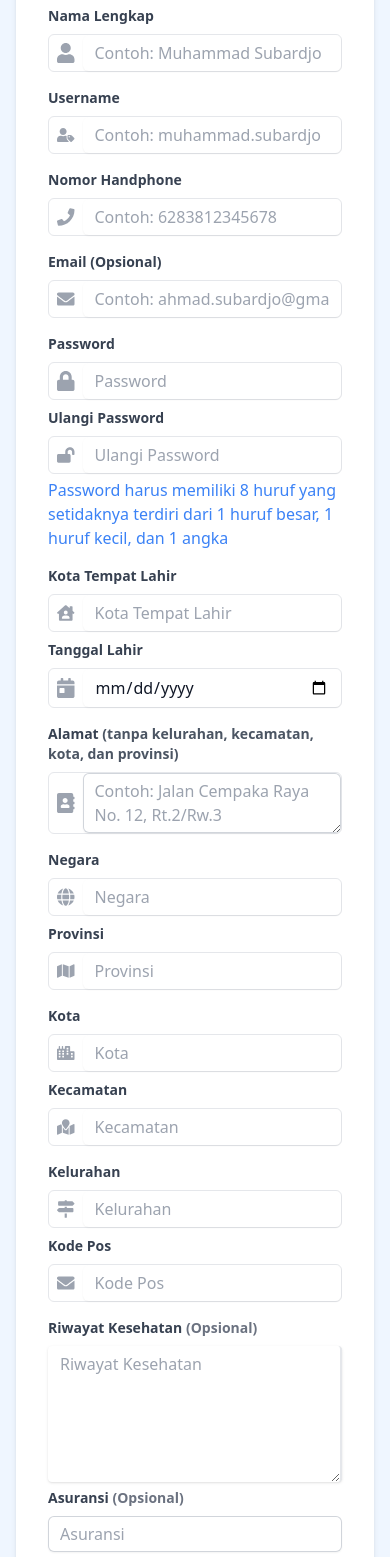
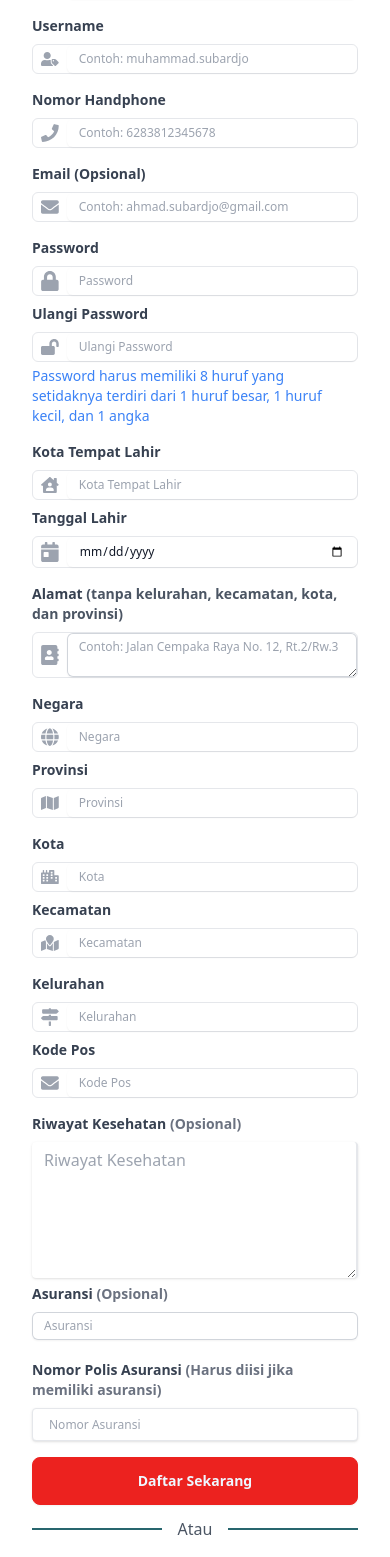
Before and after one commit to ok-koas/client, a React (Vite) app: page /register in a window 390 px wide. Shown: the part 246-1803 px from the top of the page. Built offline with nearby package versions, Linux system fonts and the light colour scheme; no server answers.

Commit message:
prettify some stuff

```diff
--- a/src/components/DoubleRegisterButton.jsx
+++ b/src/components/DoubleRegisterButton.jsx
@@ -3,14 +3,15 @@ import React from "react";
 const DoubleRegisterButton = () => {
 	return (
 		<div className="mt-6 md:join">
+
 			<button
-				className="btn btn-primary border-primary join-item  mb-3 md:mb-0 rounded-full md:rounded-full "
+				className="btn btn-primary join-item  mb-3 md:mb-0 rounded-full md:rounded-full "
 				type="button"
 			>
 				Daftar Sebagai Pasien
 			</button>
 			<button
-				className="btn btn-ghost border-primary join-item rounded-full md:rounded-full"
+				className="btn btn-ghost join-item rounded-full md:rounded-full"
 				type="button"
 			>
 				Daftar Sebagai Dokter
--- a/src/pages/guest/Register.jsx
+++ b/src/pages/guest/Register.jsx
@@ -72,9 +72,9 @@ const Register = () => {
 
 	return (
 		<>
-			<div className="container mx-auto px-4 pb-10 pt-5 ">
+			<div className="container mx-auto sm:px-4 md:pb-10 md:pt-5 ">
 				<div className="bg-white shadow-md rounded-lg p-8 max-w-2xl mx-auto">
-					<h2 className="text-3xl font-bold mb-6 text-center">
+					<h2 className="text-xl md:text-3xl font-bold mb-6 text-center">
 						Registrasi Pengguna
 					</h2>
 					<form onSubmit={validateForm}>
@@ -92,7 +92,7 @@ const Register = () => {
 										name="full_name"
 										type="text"
 										id="namaLengkap"
-										className="block px-3 w-full rounded-md border-0 py-1.5 text-gray-900 shadow-sm ring-0 ring-inset ring-gray-300 placeholder:text-gray-400 focus:ring-2 focus:ring-inset focus:ring-indigo-600 sm:text-sm sm:leading-6"
+										className="block px-3 w-full rounded-md border-0 py-1.5 text-gray-900 shadow-sm ring-0 ring-inset ring-gray-300 placeholder:text-gray-400 focus:ring-2 focus:ring-inset focus:ring-indigo-600 sm:text-sm sm:leading-6  text-xs"
 										placeholder="Contoh: Muhammad Subardjo"
 										required
 									/>
@@ -114,7 +114,7 @@ const Register = () => {
 											type="text"
 											name="username"
 											id="username"
-											className="block px-3 w-full rounded-md border-0 py-1.5 text-gray-900 shadow-sm ring-0 ring-inset ring-gray-300 placeholder:text-gray-400 focus:ring-2 focus:ring-inset focus:ring-indigo-600 sm:text-sm sm:leading-6"
+											className="block px-3 w-full rounded-md border-0 py-1.5 text-gray-900 shadow-sm ring-0 ring-inset ring-gray-300 placeholder:text-gray-400 focus:ring-2 focus:ring-inset focus:ring-indigo-600 sm:text-sm sm:leading-6  text-xs"
 											placeholder="Contoh: muhammad.subardjo"
 											required
 										/>
@@ -136,7 +136,7 @@ const Register = () => {
 											type="number"
 											id="nomorHandphone"
 											min={0}
-											className="block px-3 w-full rounded-md border-0 py-1.5 text-gray-900 shadow-sm ring-0 ring-inset ring-gray-300 placeholder:text-gray-400 focus:ring-2 focus:ring-inset focus:ring-indigo-600 sm:text-sm sm:leading-6"
+											className="block px-3 w-full rounded-md border-0 py-1.5 text-gray-900 shadow-sm ring-0 ring-inset ring-gray-300 placeholder:text-gray-400 focus:ring-2 focus:ring-inset focus:ring-indigo-600 sm:text-sm sm:leading-6  text-xs"
 											placeholder="Contoh: 6283812345678"
 											required
 										/>
@@ -159,7 +159,7 @@ const Register = () => {
 										name="email"
 										type="email"
 										autoComplete="email"
-										className="block px-3 w-full rounded-md border-0 py-1.5 text-gray-900 shadow-sm ring-0 ring-inset ring-gray-300 placeholder:text-gray-400 focus:ring-2 focus:ring-inset focus:ring-indigo-600 sm:text-sm sm:leading-6"
+										className="block px-3 w-full rounded-md border-0 py-1.5 text-gray-900 shadow-sm ring-0 ring-inset ring-gray-300 placeholder:text-gray-400 focus:ring-2 focus:ring-inset focus:ring-indigo-600 sm:text-sm sm:leading-6  text-xs"
 										placeholder="Contoh: ahmad.subardjo@gmail.com"
 										required
 									/>
@@ -182,7 +182,7 @@ const Register = () => {
 											type="password"
 											id="password"
 											minLength={8}
-											className={`block px-3 w-full rounded-md border-0 py-1.5 text-gray-900 shadow-sm ring-0 ring-inset ring-gray-300 placeholder:text-gray-400 focus:ring-2 focus:ring-inset focus:ring-indigo-600 sm:text-sm sm:leading-6 ${
+											className={`block px-3 w-full rounded-md border-0 py-1.5 text-gray-900 shadow-sm ring-0 ring-inset ring-gray-300 placeholder:text-gray-400 focus:ring-2 focus:ring-inset focus:ring-indigo-600 sm:text-sm sm:leading-6  text-xs ${
 												errors.password ? "border-red-500" : ""
 											}`}
 											pattern="(?=.*\d)(?=.*[a-z])(?=.*[A-Z]).{8,}"
@@ -214,7 +214,7 @@ const Register = () => {
 											type="password"
 											id="ulangiPassword"
 											minLength={8}
-											className={`block px-3 w-full rounded-md border-0 py-1.5 text-gray-900 shadow-sm ring-0 ring-inset ring-gray-300 placeholder:text-gray-400 focus:ring-2 focus:ring-inset focus:ring-indigo-600 sm:text-sm sm:leading-6 ${
+											className={`block px-3 w-full rounded-md border-0 py-1.5 text-gray-900 shadow-sm ring-0 ring-inset ring-gray-300 placeholder:text-gray-400 focus:ring-2 focus:ring-inset focus:ring-indigo-600 sm:text-sm sm:leading-6  text-xs ${
 												errors.ulangiPassword ? "border-red-500" : ""
 											}`}
 											pattern="(?=.*\d)(?=.*[a-z])(?=.*[A-Z]).{8,}"
@@ -233,7 +233,7 @@ const Register = () => {
 							</div>
 						</div>
 						<Suspense fallback={<div className="skeleton h-10 rounded-none" />}>
-							<p className="text-blue-500 mb-4">
+							<p className="text-blue-500 mb-4 text-sm">
 								Password harus memiliki 8 huruf yang setidaknya terdiri dari 1
 								huruf besar, 1 huruf kecil, dan 1 angka
 							</p>
@@ -253,7 +253,7 @@ const Register = () => {
 											name="place_of_birth"
 											type="text"
 											id="kotaTempatLahir"
-											className="block px-3 w-full rounded-md border-0 py-1.5 text-gray-900 shadow-sm ring-0 ring-inset ring-gray-300 placeholder:text-gray-400 focus:ring-2 focus:ring-inset focus:ring-indigo-600 sm:text-sm sm:leading-6"
+											className="block px-3 w-full rounded-md border-0 py-1.5 text-gray-900 shadow-sm ring-0 ring-inset ring-gray-300 placeholder:text-gray-400 focus:ring-2 focus:ring-inset focus:ring-indigo-600 sm:text-sm sm:leading-6  text-xs"
 											placeholder="Kota Tempat Lahir"
 											required
 										/>
@@ -274,7 +274,7 @@ const Register = () => {
 											name="date_of_birth"
 											type="date"
 											id="tanggalLahir"
-											className="block px-3 w-full rounded-md border-0 py-1.5 text-gray-900 shadow-sm ring-0 ring-inset ring-gray-300 placeholder:text-gray-400 focus:ring-2 focus:ring-inset focus:ring-indigo-600 sm:text-sm sm:leading-6"
+											className="block px-3 w-full rounded-md border-0 py-1.5 text-gray-900 shadow-sm ring-0 ring-inset ring-gray-300 placeholder:text-gray-400 focus:ring-2 focus:ring-inset focus:ring-indigo-600 sm:text-sm sm:leading-6  text-xs"
 											required
 										/>
 									</div>
@@ -298,7 +298,7 @@ const Register = () => {
 										name="address"
 										type="text"
 										id="alamat"
-										className="block px-3 w-full rounded-md border-0 py-1.5 text-gray-900 shadow-sm ring-1 ring-inset ring-gray-300 placeholder:text-gray-400 focus:ring-2 focus:ring-inset focus:ring-indigo-600 sm:text-sm sm:leading-6"
+										className="block px-3 w-full rounded-md border-0 py-1.5 text-gray-900 shadow-sm ring-1 ring-inset ring-gray-300 placeholder:text-gray-400 focus:ring-2 focus:ring-inset focus:ring-indigo-600 sm:text-sm sm:leading-6  text-xs"
 										placeholder="Contoh: Jalan Cempaka Raya No. 12, Rt.2/Rw.3"
 										rows={2}
 										required
@@ -321,7 +321,7 @@ const Register = () => {
 											name="country"
 											type="text"
 											id="negara"
-											className="block px-3 w-full rounded-md border-0 py-1.5 text-gray-900 shadow-sm ring-0 ring-inset ring-gray-300 placeholder:text-gray-400 focus:ring-2 focus:ring-inset focus:ring-indigo-600 sm:text-sm sm:leading-6"
+											className="block px-3 w-full rounded-md border-0 py-1.5 text-gray-900 shadow-sm ring-0 ring-inset ring-gray-300 placeholder:text-gray-400 focus:ring-2 focus:ring-inset focus:ring-indigo-600 sm:text-sm sm:leading-6  text-xs"
 											placeholder="Negara"
 											required
 										/>
@@ -342,7 +342,7 @@ const Register = () => {
 											name="province"
 											type="text"
 											id="provinsi"
-											className="block px-3 w-full rounded-md border-0 py-1.5 text-gray-900 shadow-sm ring-0 ring-inset ring-gray-300 placeholder:text-gray-400 focus:ring-2 focus:ring-inset focus:ring-indigo-600 sm:text-sm sm:leading-6"
+											className="block px-3 w-full rounded-md border-0 py-1.5 text-gray-900 shadow-sm ring-0 ring-inset ring-gray-300 placeholder:text-gray-400 focus:ring-2 focus:ring-inset focus:ring-indigo-600 sm:text-sm sm:leading-6  text-xs"
 											placeholder="Provinsi"
 											required
 										/>
@@ -365,7 +365,7 @@ const Register = () => {
 											name="city"
 											type="text"
 											id="kota"
-											className="block px-3 w-full rounded-md border-0 py-1.5 text-gray-900 shadow-sm ring-0 ring-inset ring-gray-300 placeholder:text-gray-400 focus:ring-2 focus:ring-inset focus:ring-indigo-600 sm:text-sm sm:leading-6"
+											className="block px-3 w-full rounded-md border-0 py-1.5 text-gray-900 shadow-sm ring-0 ring-inset ring-gray-300 placeholder:text-gray-400 focus:ring-2 focus:ring-inset focus:ring-indigo-600 sm:text-sm sm:leading-6  text-xs"
 											placeholder="Kota"
 											required
 										/>
@@ -386,7 +386,7 @@ const Register = () => {
 											name="district"
 											type="text"
 											id="kecamatan"
-											className="block px-3 w-full rounded-md border-0 py-1.5 text-gray-900 shadow-sm ring-0 ring-inset ring-gray-300 placeholder:text-gray-400 focus:ring-2 focus:ring-inset focus:ring-indigo-600 sm:text-sm sm:leading-6"
+											className="block px-3 w-full rounded-md border-0 py-1.5 text-gray-900 shadow-sm ring-0 ring-inset ring-gray-300 placeholder:text-gray-400 focus:ring-2 focus:ring-inset focus:ring-indigo-600 sm:text-sm sm:leading-6  text-xs"
 											placeholder="Kecamatan"
 											required
 										/>
@@ -409,7 +409,7 @@ const Register = () => {
 											name="subdistrict"
 											type="text"
 											id="kelurahan"
-											className={`block px-3 w-full rounded-md border-0 py-1.5 text-gray-900 shadow-sm ring-0 ring-inset ring-gray-300 placeholder:text-gray-400 focus:ring-2 focus:ring-inset focus:ring-indigo-600 sm:text-sm sm:leading-6 ${
+											className={`block px-3 w-full rounded-md border-0 py-1.5 text-gray-900 shadow-sm ring-0 ring-inset ring-gray-300 placeholder:text-gray-400 focus:ring-2 focus:ring-inset focus:ring-indigo-600 sm:text-sm sm:leading-6  text-xs ${
 												errors.kelurahan ? "border-red-500" : ""
 											}`}
 											placeholder="Kelurahan"
@@ -437,7 +437,7 @@ const Register = () => {
 											name="postal_code"
 											type="text"
 											id="kodePos"
-											className={`block px-3 w-full rounded-md border-0 py-1.5 text-gray-900 shadow-sm ring-0 ring-inset ring-gray-300 placeholder:text-gray-400 focus:ring-2 focus:ring-inset focus:ring-indigo-600 sm:text-sm sm:leading-6 ${
+											className={`block px-3 w-full rounded-md border-0 py-1.5 text-gray-900 shadow-sm ring-0 ring-inset ring-gray-300 placeholder:text-gray-400 focus:ring-2 focus:ring-inset focus:ring-indigo-600 sm:text-sm sm:leading-6  text-xs ${
 												errors.kodePos ? "border-red-500" : ""
 											}`}
 											placeholder="Kode Pos"
@@ -485,7 +485,7 @@ const Register = () => {
 											name="insurance_name"
 											type="text"
 											id="Asuransi"
-											className="block px-3 w-full rounded-md border-0 py-1.5 text-gray-900 shadow-sm ring-1 ring-inset ring-gray-300 placeholder:text-gray-400 focus:ring-2 focus:ring-inset focus:ring-indigo-600 sm:text-sm sm:leading-6"
+											className="block px-3 w-full rounded-md border-0 py-1.5 text-gray-900 shadow-sm ring-1 ring-inset ring-gray-300 placeholder:text-gray-400 focus:ring-2 focus:ring-inset focus:ring-indigo-600 sm:text-sm sm:leading-6  text-xs"
 											placeholder="Asuransi"
 										/>
 									</Suspense>
@@ -505,7 +505,7 @@ const Register = () => {
 											name="insurance_policy_number"
 											type="text"
 											id="nomor-asuransi"
-											className="shadow appearance-none border rounded w-full py-2 px-4 text-gray-700 leading-tight focus:outline-none focus:shadow-outline"
+											className="shadow appearance-none border rounded w-full py-2 px-4 text-gray-700 leading-tight focus:outline-none focus:shadow-outline text-xs"
 											placeholder="Nomor Asuransi"
 										/>
 									</Suspense>
@@ -514,12 +514,14 @@ const Register = () => {
 						</div>
 						<div className="flex justify-center mb-4">
 							<button type="submit" className="btn btn-primary w-full">
-								<FaUserPlus className="h-5 w-5 mr-2" />
+								<FaUserPlus className="h-5 w-5 mr-2 hidden sm:block" />
 								Daftar Sekarang
 							</button>
 						</div>
 						<div className="text-center mt-4">
-							<span className="text-gray-600">Atau</span>
+							<div className="divider divider-secondary">
+								<span className="text-gray-600">Atau</span>
+							</div>
 						</div>
 						<div className="text-center mt-2">
 							Sudah mempunyai akun?
```
Also changed, not shown: src/pages/Errors/Error404.jsx (+12 -11 lines), src/pages/Errors/Error500.jsx (+4 -4 lines), src/pages/guest/Login.jsx (+5 -5 lines).
